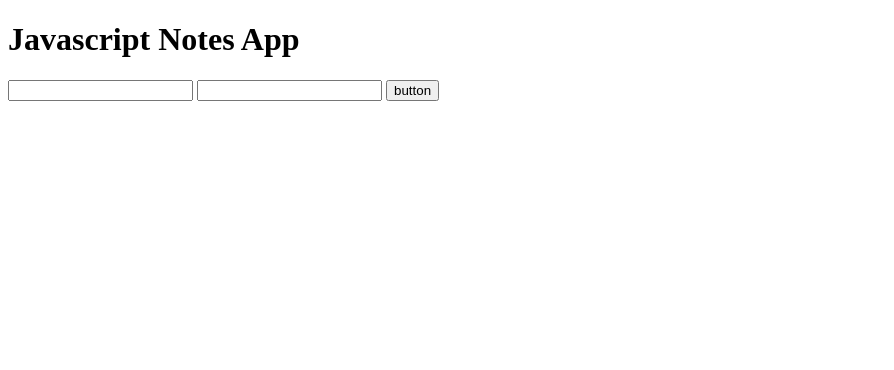
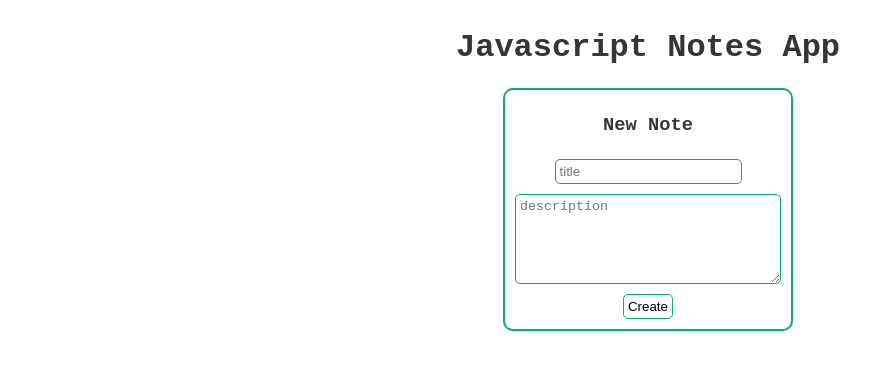
Before and after one commit to arthurfincham/js-web-notes, a website: page public/index.html in a window 1280 px wide. Shown: the whole page, without its empty margins (0-894 px from the left). Drawn offline with Linux system fonts and the light colour scheme; no server answers.

Commit message:
styling update

```diff
--- /dev/null
+++ b/public/css/style.css
@@ -0,0 +1,51 @@
+body{
+  height: 100vh;
+  width: 100vw;
+  display: flex;
+  flex-direction: column;
+  align-items: center;
+  font-family: 'Courier New', Courier, monospace;
+  background-color: #ffffff;
+  color: #353535;
+}
+
+
+.post {
+  border: 2px solid #407ba7;
+  border-radius: 10px;
+  display: flex;
+  flex-direction: column;
+  justify-content: center;
+  width: 30vw;
+  min-height: 8vh;
+  margin: 10px 0 10px 0;
+}
+
+.post > * {
+  margin: 5px;
+  padding: 0;
+}
+
+.new-note-form{
+  display: flex;
+  flex-direction: column;
+  justify-content: center;
+  align-items: center;
+  border: 2px solid #0ead69;
+  border-radius: 10px;
+  padding: 5px;
+}
+
+.new-note-form > *:not(h3) {
+  margin: 5px;
+  padding: 4px;
+  border: 1px solid #0ead69;
+  border-radius: 5px;
+  background-color: #ffffff
+}
+
+#note_content{
+  min-height: 10vh;
+  min-width: 20vw;
+  text-align: left;
+}
--- a/public/index.html
+++ b/public/index.html
@@ -5,13 +5,16 @@
   <meta http-equiv="X-UA-Compatible" content="IE=edge">
   <meta name="viewport" content="width=device-width, initial-scale=1.0">
   <title>notesJS</title>
+  <link rel="stylesheet" type="text/css" href="/public/css/style.css" />
 </head>
 <body>
   <h1>Javascript Notes App</h1>
-  <div id="all_notes"></div>
-  <input type="text" id="note_title">
-  <input type="text" id="note_content">
-  <button type="submit" id="testButton">button</button>
+  <div class="new-note-form">
+    <h3>New Note</h3>
+    <input type="text" id="note_title" placeholder="title">
+    <textarea type="text" id="note_content" placeholder="description"></textarea>
+    <button type="submit" id="testButton">Create</button>
+  </div>
   <script type="text/javascript" src="/public/js/bundle.js" ></script>
 </body>
 </html>
```
